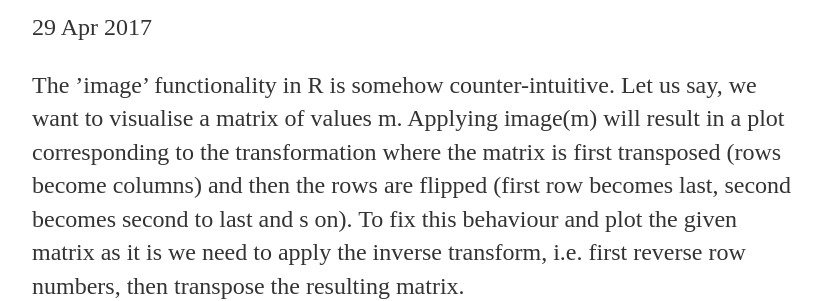
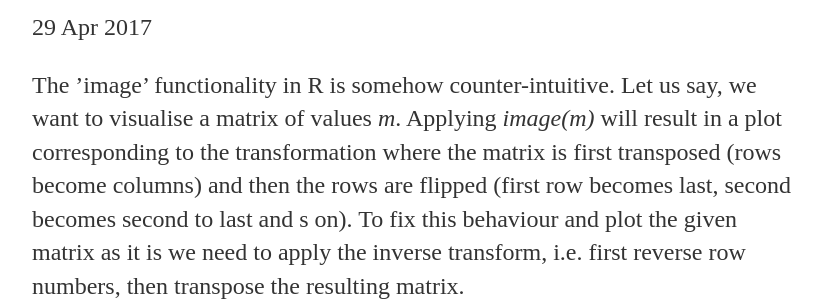
Before and after one commit to elizavetasemenova/elizavetasemenova.github.io, a Jekyll site: the page built from _posts/2017-04-29-A-fix-for-Image-plot-in-R.md, in a window 1280 px wide. Shown: the part 202-503 px from the top of the page, without its empty margins (224-1055 px from the left). Built offline with Jekyll 4.4.1, drawn with Linux system fonts in a browser that asks for light colours; comment, search, counter and statistics services are not loaded.

Commit message:
Update 2017-04-29-A-fix-for-Image-plot-in-R.md

```diff
--- a/_posts/2017-04-29-A-fix-for-Image-plot-in-R.md
+++ b/_posts/2017-04-29-A-fix-for-Image-plot-in-R.md
@@ -5,6 +5,6 @@ date: 2017-04-29
 comments: true
 ---
 
-The ’image’ functionality in R is somehow counter-intuitive. Let us say, we want to visualise a matrix of values m. Applying image(m) will result in a plot corresponding to the transformation where the matrix is first transposed (rows become columns) and then the rows are flipped (first row becomes last, second becomes second to last and s on). To fix this behaviour and plot the given matrix as it is we need to apply the inverse transform, i.e. first reverse row numbers, then transpose the resulting matrix.
+The ’image’ functionality in R is somehow counter-intuitive. Let us say, we want to visualise a matrix of values <i>m</i>. Applying <i>image(m)</i> will result in a plot corresponding to the transformation where the matrix is first transposed (rows become columns) and then the rows are flipped (first row becomes last, second becomes second to last and s on). To fix this behaviour and plot the given matrix as it is we need to apply the inverse transform, i.e. first reverse row numbers, then transpose the resulting matrix.
 
 <script src="https://gist.github.com/elizavetasemenova/e7386a54d10bda2bdd36618a0764a4ed.js"></script>
```
